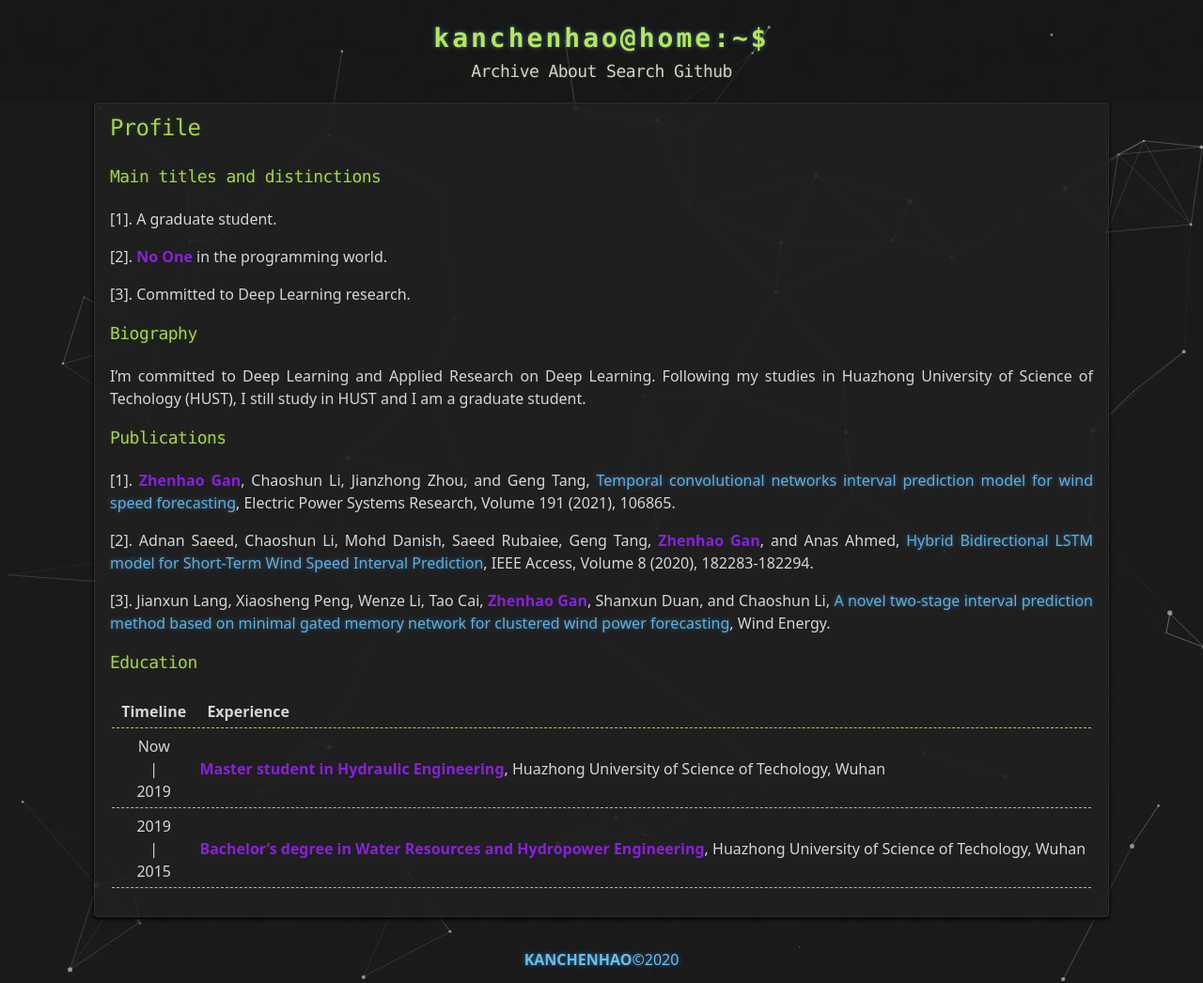
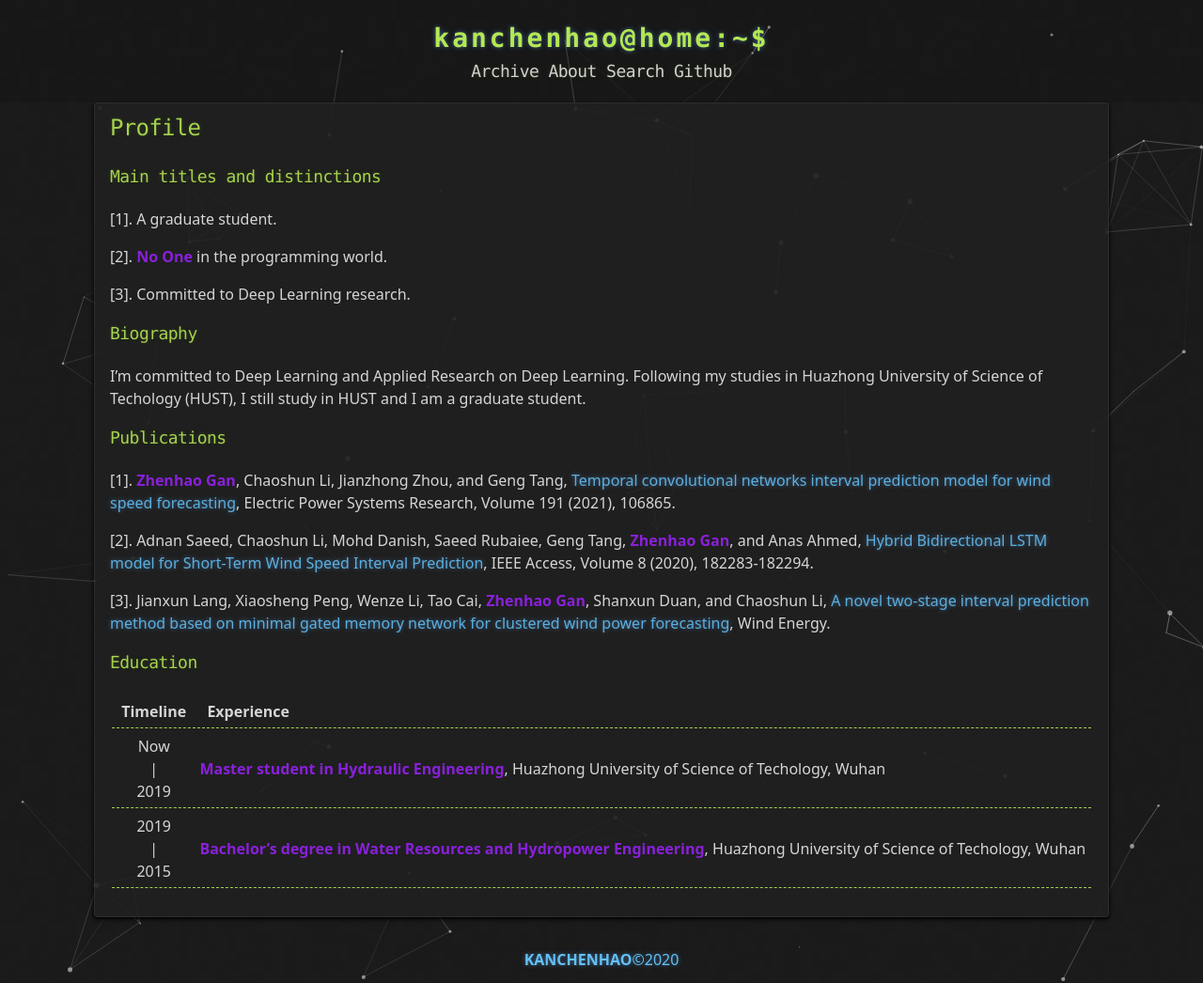
Before and after one commit to kanchenhao/blog, a Jekyll site: the page built from about.md, in a window 1280 px wide. Shown: the whole page at 94% size. Built offline with Jekyll 4.4.1, drawn with Linux system fonts in a browser that asks for light colours.

Commit message:
add readme

```diff
--- a/_layouts/default.html
+++ b/_layouts/default.html
@@ -1,5 +1,5 @@
 <!DOCTYPE html>
-<html>
+<html lang="en-US">
 {% include head.html %}
 
 <body>
--- a/_sass/_default_colors.scss
+++ b/_sass/_default_colors.scss
@@ -1,7 +1,3 @@
-/*
-   original: https://github.com/pages-themes/hacker
-*/
-
 $apple-blossom: #ac4142;
 $alto: #d0d0d0;
 $bouquet: #aa759f;
--- a/_sass/base.scss
+++ b/_sass/base.scss
@@ -1,7 +1,3 @@
-/*
-   original: https://github.com/pages-themes/hacker
-*/
-
 @import "rouge-base16-dark";
 @import "default_colors";
 
@@ -148,8 +144,13 @@ h6 {
 }
 
 #main_content p {
-  text-align: justify;
-  text-justify: inter-ideograph;
+  // text-align: justify;
+  // text-justify: inter-ideograph;
+  word-wrap: break-word;
+  overflow-wrap: break-word;
+  -webkit-hyphens: auto;
+  -moz-hyphens: auto;
+  hyphens: auto;
 }
 
 dt {
--- a/_sass/rouge-base16-dark.scss
+++ b/_sass/rouge-base16-dark.scss
@@ -1,12 +1,6 @@
-/*
-   generated by rouge http://rouge.jneen.net/
-   original base16 by Chris Kempson (https://github.com/chriskempson/base16)
-*/
-
 @import "default_colors";
 
 .highlight {
-
   $plaintext: $alto !default;
   $string: $chelsea-cucumber !default;
   $literal: $chelsea-cucumber !default;
--- a/about.md
+++ b/about.md
@@ -46,5 +46,5 @@ I'm committed to Deep Learning and Applied Research on Deep Learning. Following
 
 | Timeline     | Experience                                                                                                              |
 |:------------:|:------------------------------------------------------------------------------------------------------------------------|
-| Now <br/>\|<br/> 2019  | **Master student in Hydraulic Engineering**, Huazhong University of Science of Techology, Wuhan                         |
-| 2019 <br/>\|<br/> 2015  | **Bachelor's degree in Water Resources and Hydropower Engineering**, Huazhong University of Science of Techology, Wuhan |
+| Now <br/>  \| <br/> 2019  | **Master student in Hydraulic Engineering**, Huazhong University of Science of Techology, Wuhan                         |
+| 2019 <br/> \| <br/> 2015  | **Bachelor's degree in Water Resources and Hydropower Engineering**, Huazhong University of Science of Techology, Wuhan |
```
Also changed, not shown: search.md (+1 -1 lines), README.md.
